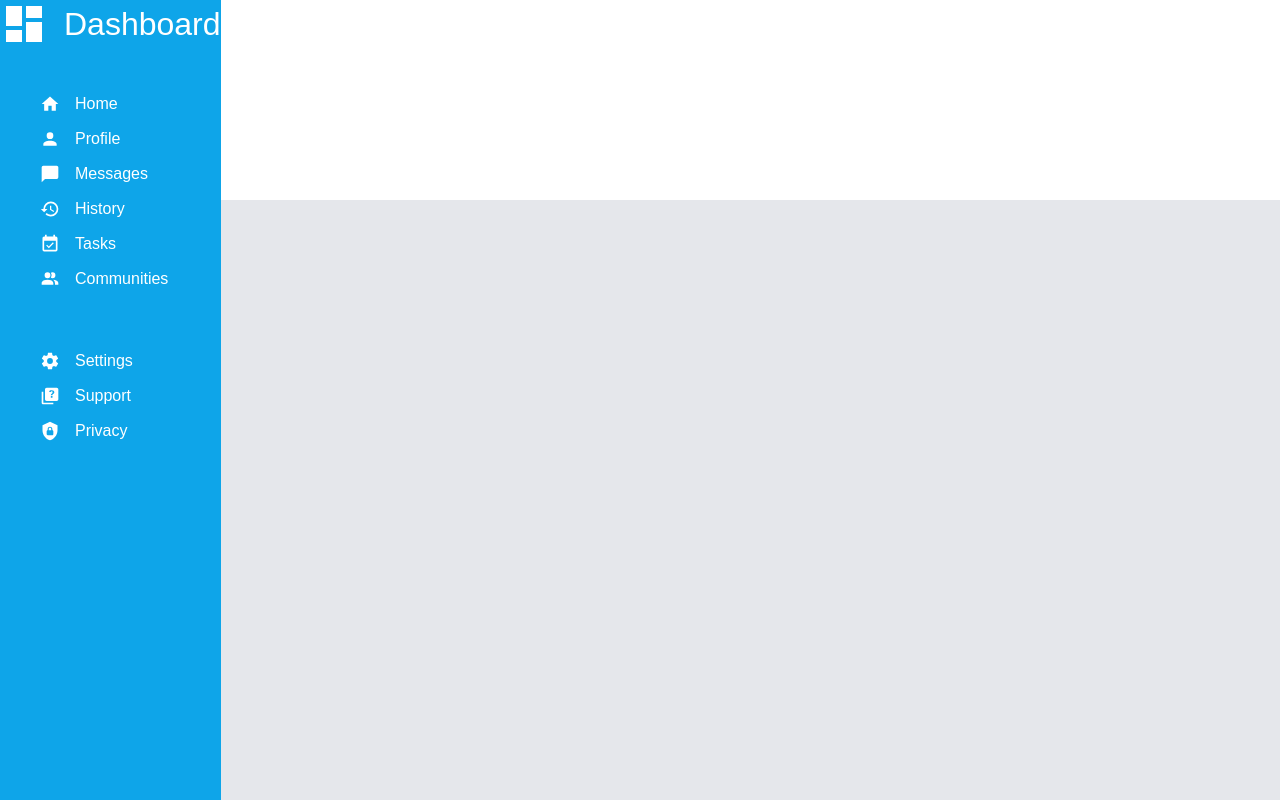
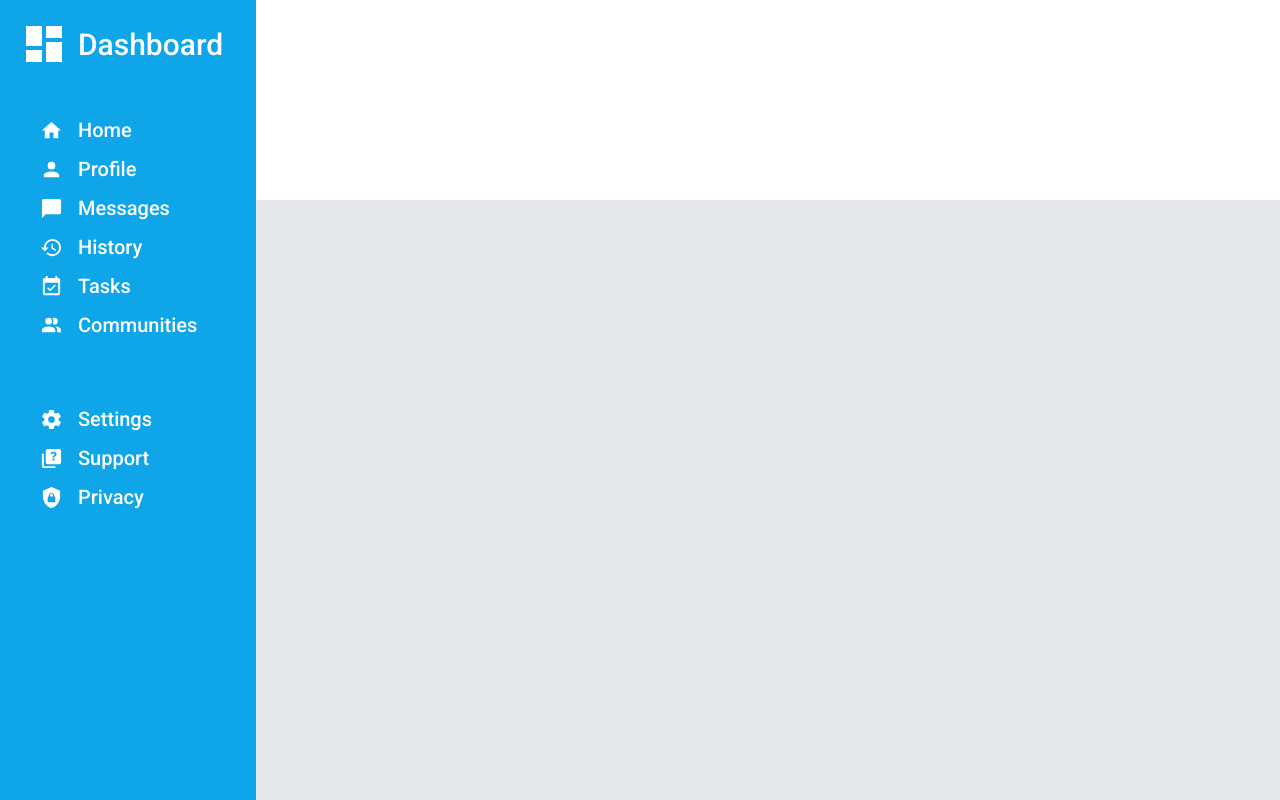
Before and after one commit to jiritrinh/dashboard, a plain HTML site: page index.html in a window 1280 px wide. Drawn offline with Linux system fonts and the light colour scheme.

Commit message:
add roboto font and improve sidebar style

```diff
--- a/index.html
+++ b/index.html
@@ -4,6 +4,9 @@
     <meta charset="UTF-8">
     <title>Dashboard Toki</title>
     <link rel="stylesheet" href="style.css">
+    <link rel="preconnect" href="https://fonts.googleapis.com">
+    <link rel="preconnect" href="https://fonts.gstatic.com" crossorigin>
+    <link href="https://fonts.googleapis.com/css2?family=Roboto:wght@500&display=swap" rel="stylesheet">
 </head>
 <body>
 <div class="grid-container">
--- a/style.css
+++ b/style.css
@@ -1,13 +1,13 @@
 body {
     margin: 0;
     padding: 0;
-    font-family: Arial;
-    font-size: 16px;
+    font-family: 'Roboto', sans-serif;;
+
 }
 
 .grid-container {
     display: grid;
-    grid-template-columns: 1fr 5fr;
+    grid-template-columns: 1fr 4fr;
     grid-template-rows: 1fr 3fr; /* Automatically adjust row height */
     grid-template-areas:
         "sidebar header"
@@ -47,6 +47,7 @@ body {
 
 .dashboard-title {
     color: white;
+    font-size: 30px;
 }
 
 ul {
@@ -54,10 +55,12 @@ ul {
 }
 
 .dashboard-part{
+    padding-left: 20px;
+    padding-top: 20px;
     display:flex;
     flex-direction: row;
     align-items: center;
-    gap: 1rem;
+    gap: 10px;
 }
 .dashboard-icon {
     fill:white;
@@ -67,20 +70,19 @@ ul {
 
 .icons {
     fill: white;
-    width: 20px;
-    weight: 20px;
+    width: 23px;
+    weight: 23px;
 
 }
 
-.dashboard-title {
-    font-size: 2rem;
-}
+
 
 .sidebar-options1,
 .sidebar-options2 {
     display:flex;
     flex-direction: column;
     gap: 15px;
+    font-size: 20px;
 }
 
 .sidebar-options1 li,
```
Also changed, not shown: images/account-circle.svg (added), images/account-group.svg (added), images/calendar-check.svg (added), images/history.svg (added), images/home.svg (added), images/message.svg (added), images/view-dashboard.svg (added), 2 other files.
